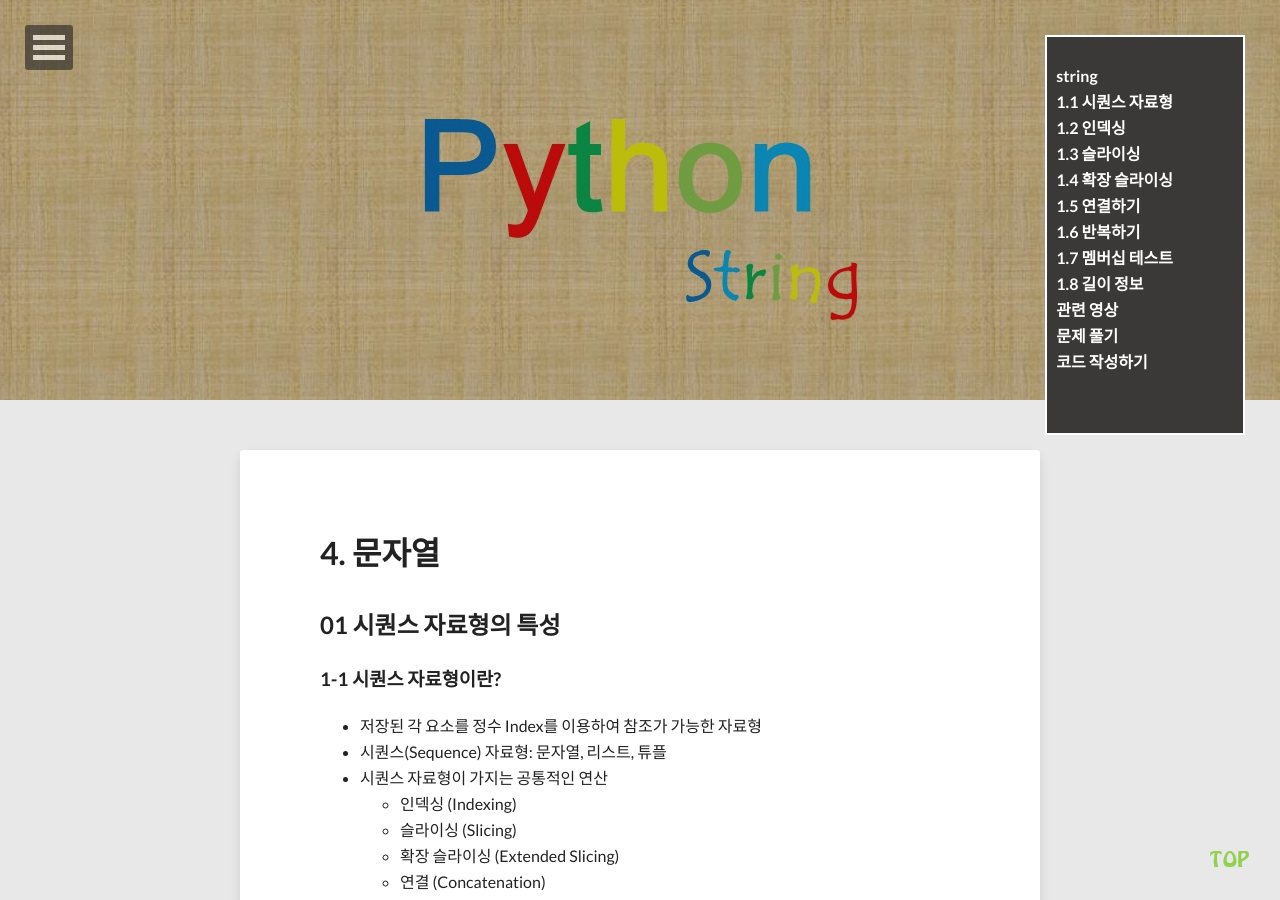
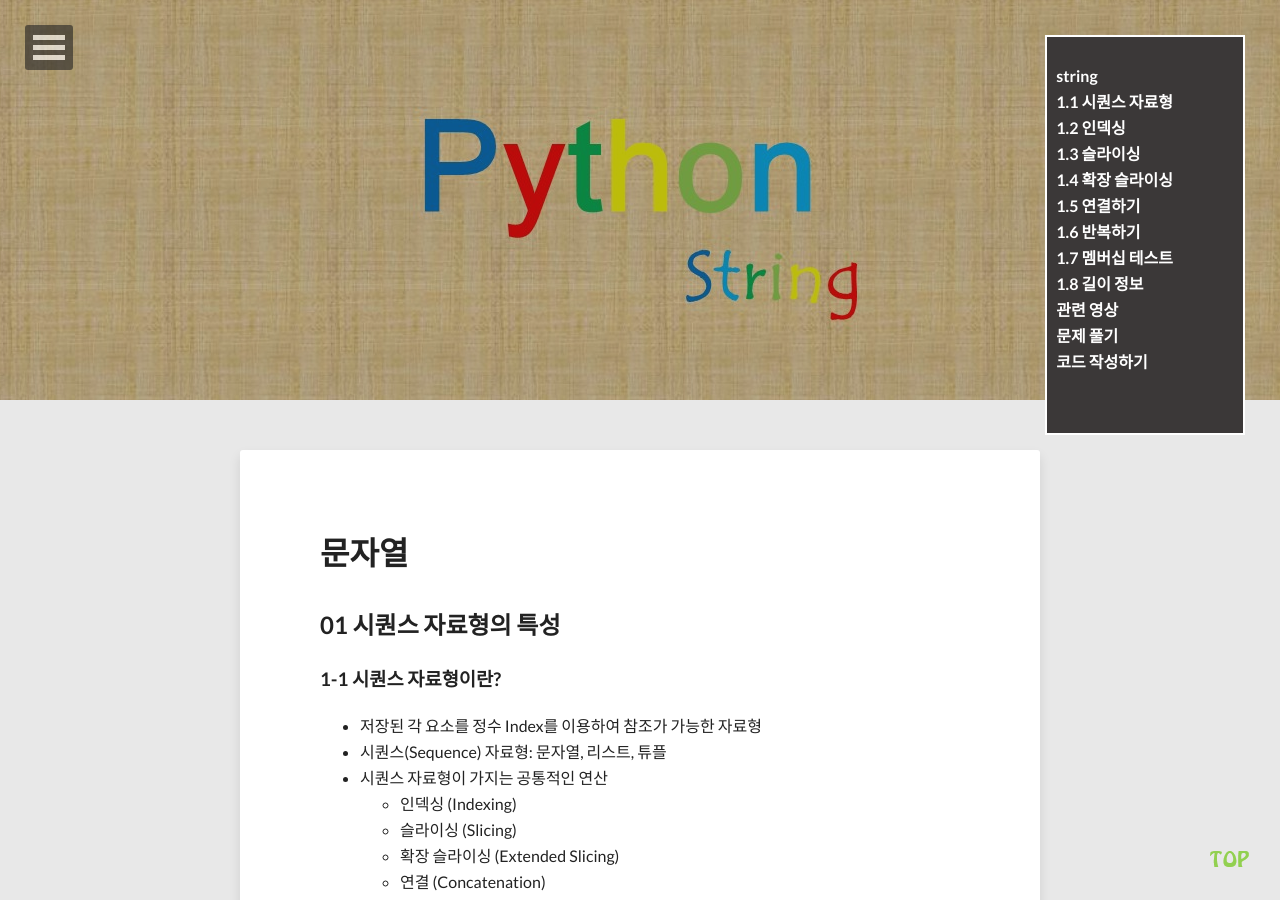
Before and after one commit to geoncheollee/geonblog, a Jekyll site: the page built from lecture_2.md, in a window 1280 px wide and 900 px high. Built offline with Jekyll 4.4.1, drawn with Linux system fonts in a browser that asks for light colours; nearby versions of some CDN libraries; comment, search, counter and statistics services are not loaded.

Commit message:
Update lecture_2.md

```diff
--- a/lecture_2.md
+++ b/lecture_2.md
@@ -39,7 +39,7 @@
 
 <div id="string"></div>
 
-# 4. 문자열
+# 문자열
 
 
 ## 01 시퀀스 자료형의 특성
```
